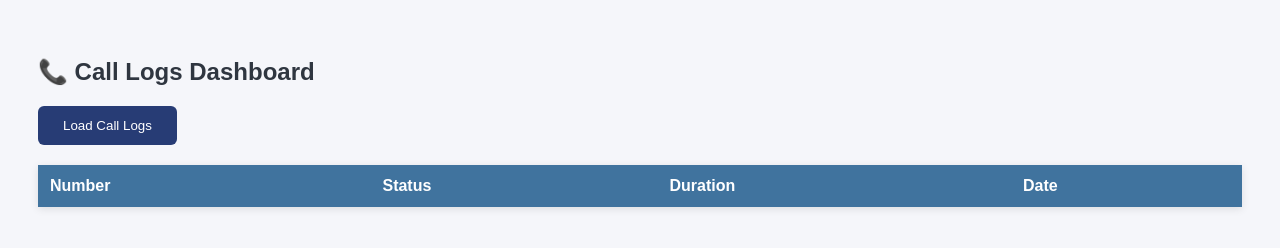
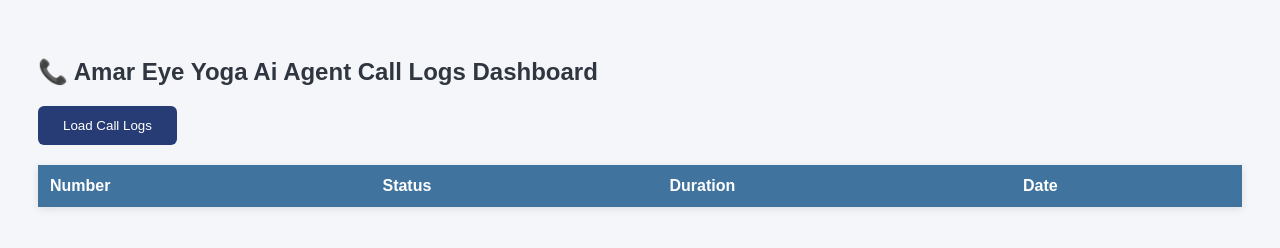
Before and after one commit to bikramjit-stillwater/Tabbly-Call-Log, a plain HTML site: page index.html in a window 1280 px wide. Drawn offline with Linux system fonts and the light colour scheme.

Commit message:
Update index.html

```diff
--- a/index.html
+++ b/index.html
@@ -1,7 +1,7 @@
 <!DOCTYPE html>
 <html>
 <head>
-    <title>Amar Eye Yoga Ai Agent Call Logs Dashboard</title>
+    <title>Call Logs Dashboard</title>
     <style>
         body {
             font-family: Arial;
@@ -61,7 +61,7 @@
 </head>
 <body>
 
-<h2>📞 Call Logs Dashboard</h2>
+<h2>📞 Amar Eye Yoga Ai Agent Call Logs Dashboard</h2>
 
 <button onclick="getCallLogs()">Load Call Logs</button>
 
```
